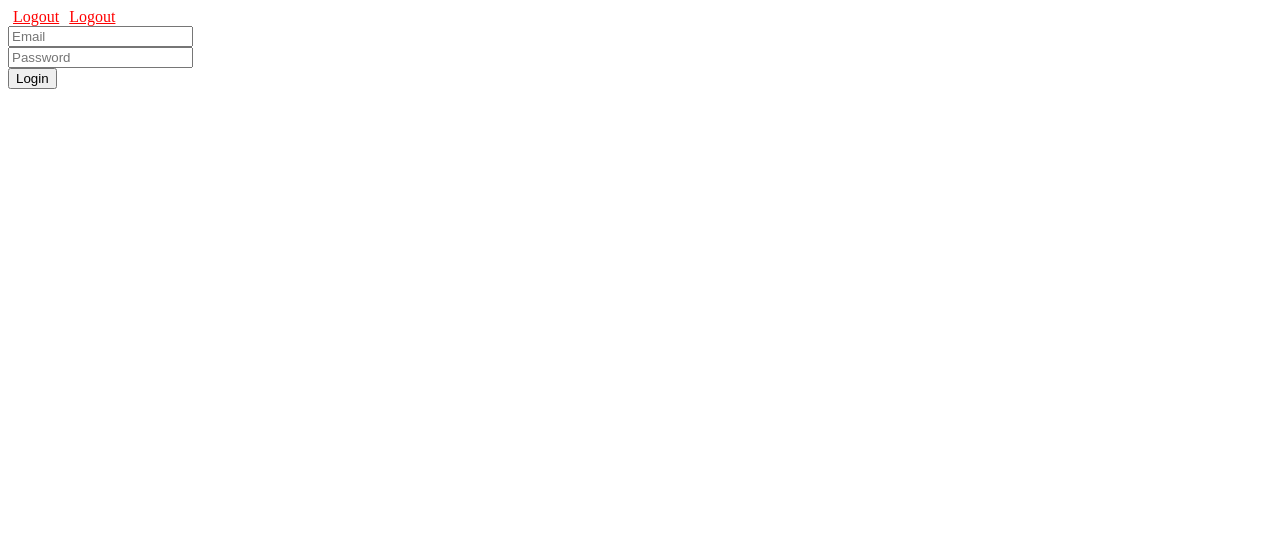
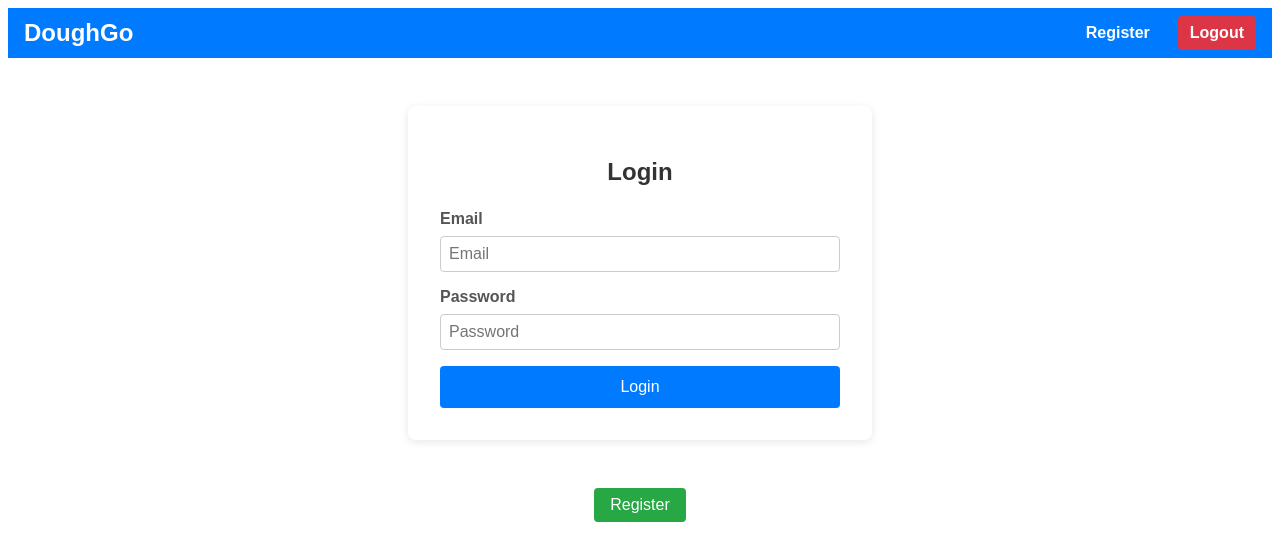
Before and after one commit to kavindacena99/DoughGo, a React (Vite) app in the folder webapp/: page / in a window 1280 px wide. Shown: the top 560 px of the page. Built offline with nearby package versions, Linux system fonts and the light colour scheme.

Commit message:
login css aded

```diff
--- /dev/null
+++ b/webapp/src/components/Navbar.css
@@ -0,0 +1,42 @@
+.navbar {
+  display: flex;
+  justify-content: space-between;
+  align-items: center;
+  background-color: #007bff;
+  padding: 0.5rem 1rem;
+  font-family: Arial, sans-serif;
+}
+
+.navbar .brand {
+  color: white;
+  font-size: 1.5rem;
+  font-weight: bold;
+  cursor: pointer;
+  text-decoration: none;
+}
+
+.navbar .nav-links {
+  display: flex;
+  gap: 1rem;
+}
+
+.navbar .nav-links a {
+  color: white;
+  text-decoration: none;
+  font-weight: 600;
+  padding: 0.5rem 0.75rem;
+  border-radius: 4px;
+  transition: background-color 0.3s ease;
+}
+
+.navbar .nav-links a:hover {
+  background-color: #0056b3;
+}
+
+.navbar .nav-links a.logout {
+  background-color: #dc3545;
+}
+
+.navbar .nav-links a.logout:hover {
+  background-color: #a71d2a;
+}
--- a/webapp/src/components/Navbar.jsx
+++ b/webapp/src/components/Navbar.jsx
@@ -1,12 +1,24 @@
-import React, { useState } from "react";
-import { Link } from "react-router-dom";
+import React from "react";
+import { Link, useNavigate } from "react-router-dom";
+import './Navbar.css';
 
 function Navbar(){
+    const navigate = useNavigate();
+
+    const handleLogout = () => {
+        // Clear user data and token on logout
+        localStorage.removeItem("token");
+        localStorage.removeItem("user");
+        navigate("/");
+    };
 
     return(
-        <nav>
-            <Link style={{ color:"red", padding:"5px" }}>Logout</Link>
-            <Link style={{ color:"red", padding:"5px" }}>Logout</Link>
+        <nav className="navbar">
+            <Link to="/" className="brand">DoughGo</Link>
+            <div className="nav-links">
+                <Link to="/register">Register</Link>
+                <a className="logout" onClick={handleLogout} style={{ cursor: "pointer" }}>Logout</a>
+            </div>
         </nav>
     );
 }
--- /dev/null
+++ b/webapp/src/pages/Login.css
@@ -0,0 +1,56 @@
+.login-container {
+  max-width: 400px;
+  margin: 3rem auto;
+  padding: 2rem;
+  background-color: #ffffff;
+  border-radius: 8px;
+  box-shadow: 0 2px 8px rgba(0,0,0,0.1);
+  font-family: Arial, sans-serif;
+}
+
+.login-container h2 {
+  text-align: center;
+  margin-bottom: 1.5rem;
+  color: #333333;
+}
+
+.login-form {
+  display: flex;
+  flex-direction: column;
+}
+
+.login-form label {
+  margin-bottom: 0.5rem;
+  font-weight: bold;
+  color: #555555;
+}
+
+.login-form input[type="email"],
+.login-form input[type="password"] {
+  padding: 0.5rem;
+  margin-bottom: 1rem;
+  border: 1px solid #cccccc;
+  border-radius: 4px;
+  font-size: 1rem;
+}
+
+.login-form button {
+  background-color: #007bff;
+  color: white;
+  padding: 0.75rem;
+  border: none;
+  border-radius: 4px;
+  font-size: 1rem;
+  cursor: pointer;
+  transition: background-color 0.3s ease;
+}
+
+.login-form button:hover {
+  background-color: #0056b3;
+}
+
+.error-message {
+  color: red;
+  margin-bottom: 1rem;
+  text-align: center;
+}
--- a/webapp/src/pages/Login.jsx
+++ b/webapp/src/pages/Login.jsx
@@ -1,10 +1,12 @@
 import { useNavigate } from 'react-router-dom';
 import API from '../services/api';
 import { useState } from 'react';
+import './Login.css';
 
 function Login(){
     const [ email, setEmail] = useState("");
     const [ password, setPassword] = useState("");
+    const [error, setError] = useState("");
 
     const navigate = useNavigate();
 
@@ -20,18 +22,40 @@ function Login(){
 
             navigate("/ownerdashboard");
         }catch(error){
-            alert("Login failed!");
+            setError("Login failed! Please check your credentials.");
         }
     };
 
     return(
-        <div>
-            <form onSubmit={handleLogin}>
-                <input type="email" placeholder='Email' value={email} onChange={(e) => setEmail(e.target.value)} required /><br />
-                <input type="password" placeholder='Password' value={password} onChange={(e) => setPassword(e.target.value)} required /><br />
+        <>
+        <div className="login-container">
+            <h2>Login</h2>
+            <form className="login-form" onSubmit={handleLogin}>
+                {error && <div className="error-message">{error}</div>}
+                <label htmlFor="email">Email</label>
+                <input id="email" type="email" placeholder='Email' value={email} onChange={(e) => setEmail(e.target.value)} required />
+                <label htmlFor="password">Password</label>
+                <input id="password" type="password" placeholder='Password' value={password} onChange={(e) => setPassword(e.target.value)} required />
                 <button type="submit">Login</button>
             </form>
         </div>
+        <div style={{ textAlign: "center", marginTop: "1rem" }}>
+            <button
+                onClick={() => window.location.href = "/register"}
+                style={{
+                    backgroundColor: "#28a745",
+                    color: "white",
+                    border: "none",
+                    padding: "0.5rem 1rem",
+                    borderRadius: "4px",
+                    cursor: "pointer",
+                    fontSize: "1rem"
+                }}
+            >
+                Register
+            </button>
+        </div>
+        </>
     );
 }
 
```
